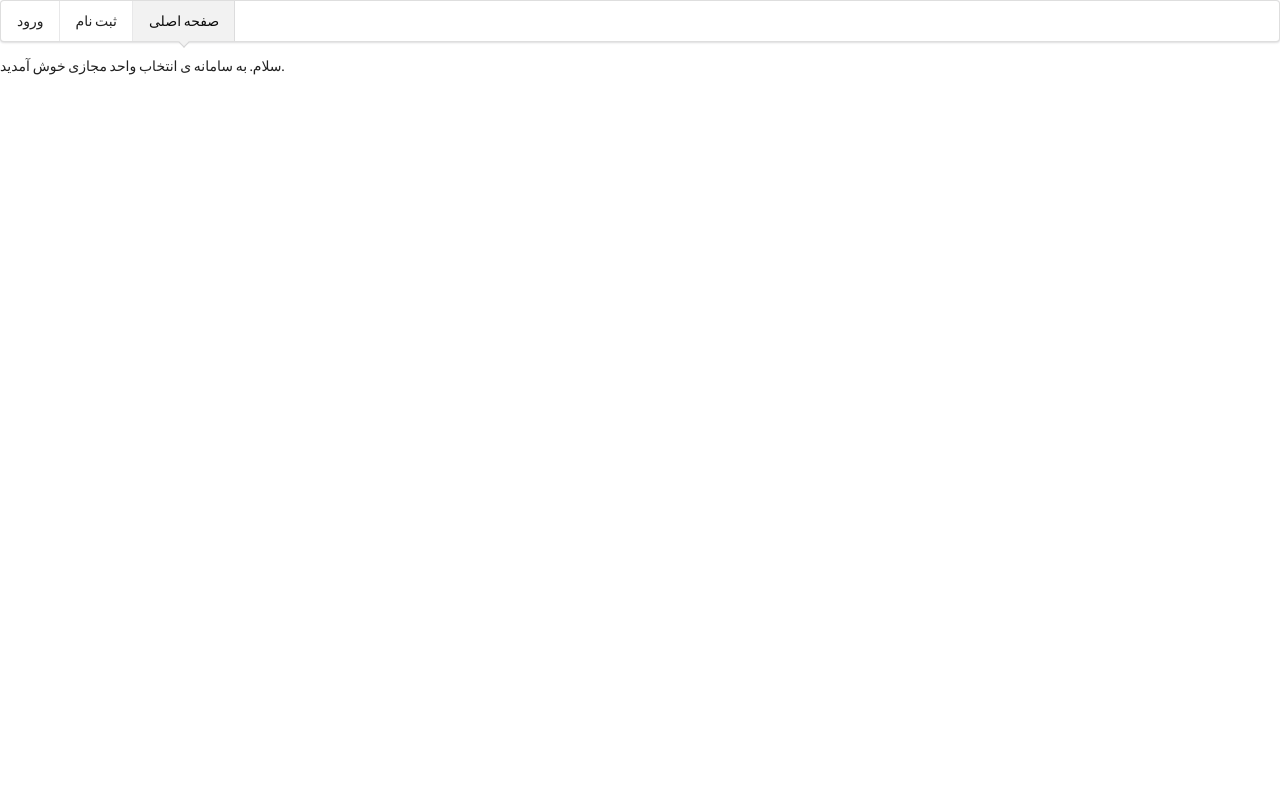
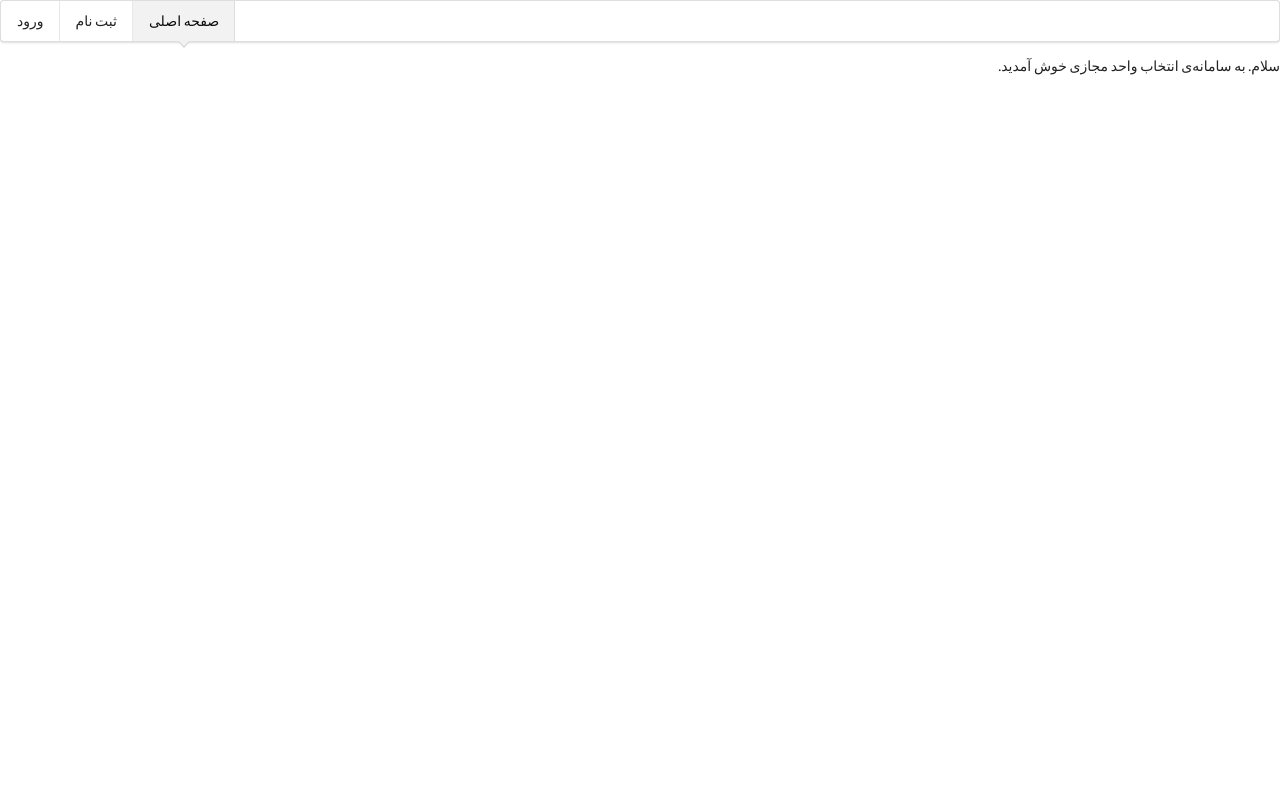
Before and after one commit to baharkhd/webelopers2019_team2, a Django app: page / in a window 1280 px wide. Run offline with Django 3.2, Linux system fonts and the light colour scheme; some libraries are stand-ins or nearby versions.

Commit message:
changes in homepage

```diff
--- a/edusys/templates/homepage.html
+++ b/edusys/templates/homepage.html
@@ -7,8 +7,7 @@
 </head>
 <body>
 {% block homepage %}
-    <meta charset="UTF-8">
-    سلام. به سامانه ی انتخاب واحد مجازی خوش آمدید.
+    <p style="direction: rtl"> سلام. به سامانه‌ی انتخاب واحد مجازی خوش آمدید.</p>
 {% endblock %}
 </body>
 </html>
```
